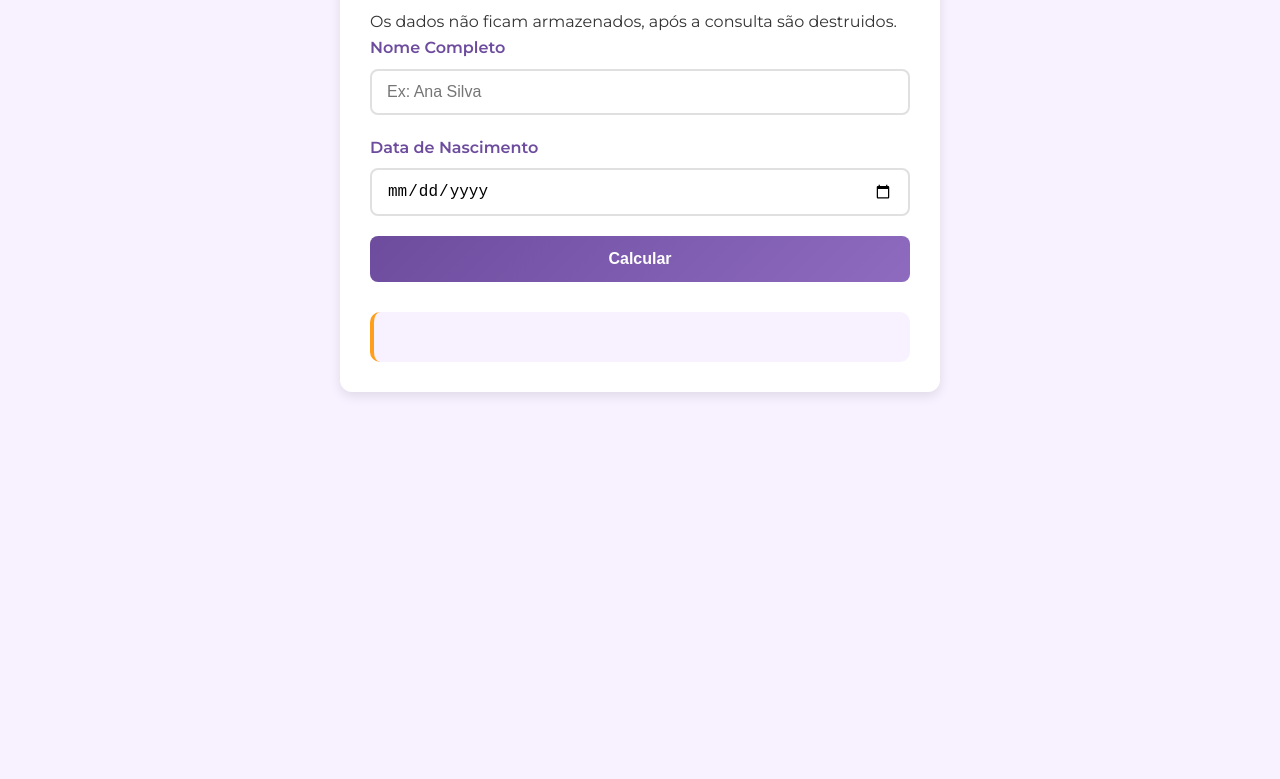
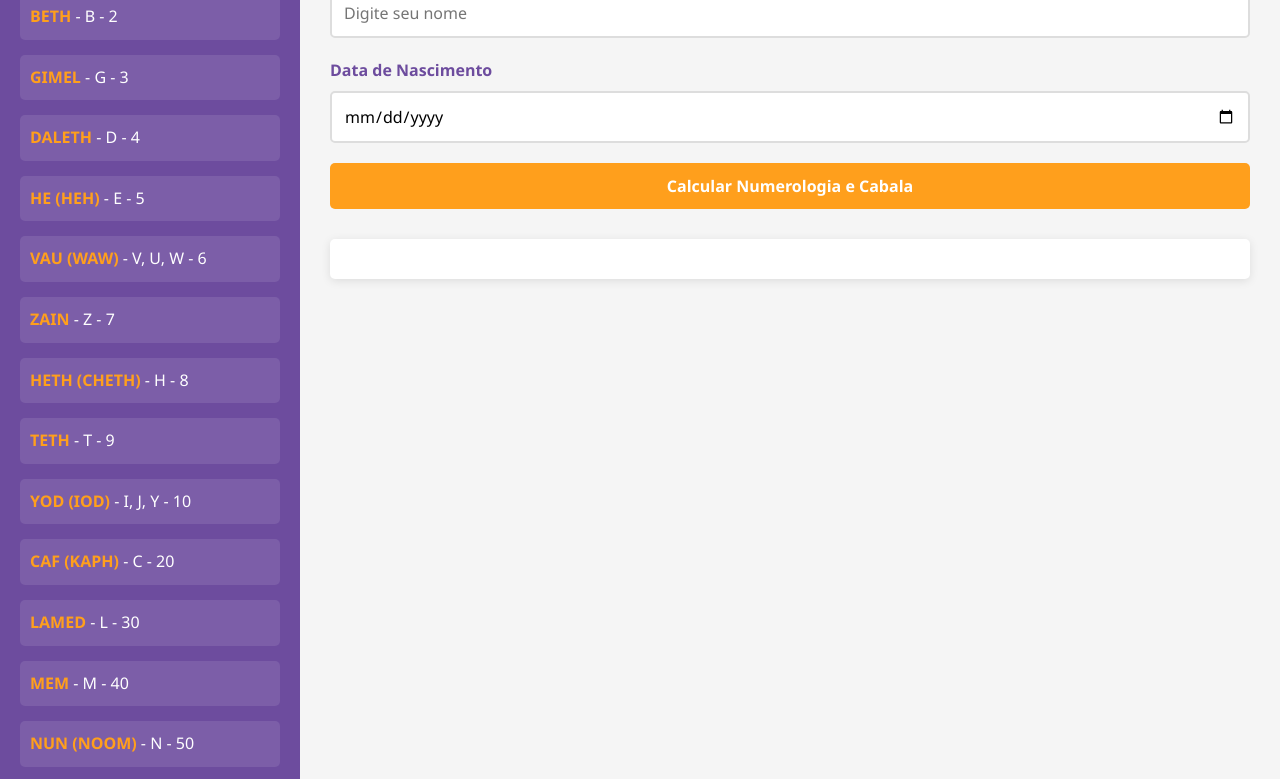
Before and after one commit to Mancoliver/numerologia, a plain HTML site: page index.html in a window 1280 px wide. Shown: the part 157-936 px from the top of the page. Before the commit the page ends 800 px from the top, so only its background shows below. Drawn offline with nearby package versions, Linux system fonts and the light colour scheme.

Commit message:
Update index.html

```diff
--- a/index.html
+++ b/index.html
@@ -1,25 +1,252 @@
 <!DOCTYPE html>
-<html>
+<html lang="pt-BR">
 <head>
-  <title>Numerologia Gratuita</title>
-  <link href="https://fonts.googleapis.com/css2?family=Montserrat:wght@400;600&family=Playfair+Display:wght@700&display=swap" rel="stylesheet">
-  <link rel="stylesheet" href="style.css">
+    <meta charset="UTF-8">
+    <meta name="viewport" content="width=device-width, initial-scale=1.0">
+    <title>Numerologia & Cabala</title>
+    <style>
+        /* RESET E FONTES */
+        * {
+            margin: 0;
+            padding: 0;
+            box-sizing: border-box;
+            font-family: 'Segoe UI', Tahoma, Geneva, Verdana, sans-serif;
+        }
+
+        body {
+            background-color: #f5f5f5;
+            color: #333;
+            line-height: 1.6;
+        }
+
+        /* LAYOUT PRINCIPAL */
+        .container {
+            display: flex;
+            min-height: 100vh;
+        }
+
+        /* BARRA LATERAL (CABALA) */
+        .sidebar {
+            width: 300px;
+            background-color: #6D4C9E;
+            color: white;
+            padding: 20px;
+            overflow-y: auto;
+        }
+
+        .sidebar h2 {
+            text-align: center;
+            margin-bottom: 20px;
+            font-size: 1.5rem;
+            border-bottom: 2px solid #FF9F1C;
+            padding-bottom: 10px;
+        }
+
+        .cabala-item {
+            margin-bottom: 15px;
+            background-color: rgba(255, 255, 255, 0.1);
+            padding: 10px;
+            border-radius: 5px;
+        }
+
+        .cabala-item strong {
+            color: #FF9F1C;
+        }
+
+        /* CONTEÚDO PRINCIPAL */
+        .main-content {
+            flex: 1;
+            padding: 30px;
+        }
+
+        h1 {
+            color: #6D4C9E;
+            text-align: center;
+            margin-bottom: 30px;
+        }
+
+        .input-group {
+            margin-bottom: 20px;
+        }
+
+        label {
+            display: block;
+            margin-bottom: 8px;
+            font-weight: 600;
+            color: #6D4C9E;
+        }
+
+        input[type="text"],
+        input[type="date"] {
+            width: 100%;
+            padding: 12px;
+            border: 2px solid #ddd;
+            border-radius: 5px;
+            font-size: 16px;
+        }
+
+        button {
+            background-color: #FF9F1C;
+            color: white;
+            border: none;
+            padding: 12px 20px;
+            font-size: 16px;
+            border-radius: 5px;
+            cursor: pointer;
+            width: 100%;
+            font-weight: bold;
+            transition: background-color 0.3s;
+        }
+
+        button:hover {
+            background-color: #e08a0a;
+        }
+
+        #resultado {
+            margin-top: 30px;
+            background-color: white;
+            padding: 20px;
+            border-radius: 5px;
+            box-shadow: 0 2px 10px rgba(0, 0, 0, 0.1);
+        }
+
+        .resultado-box {
+            margin-bottom: 20px;
+        }
+
+        .resultado-box h3 {
+            color: #6D4C9E;
+            margin-bottom: 10px;
+        }
+
+        /* RESPONSIVIDADE */
+        @media (max-width: 768px) {
+            .container {
+                flex-direction: column;
+            }
+
+            .sidebar {
+                width: 100%;
+                order: 2;
+            }
+        }
+    </style>
 </head>
 <body>
     <div class="container">
-    <h1>Numerologia do Nome</h1>
-    <p> Os dados não ficam armazenados, após a consulta são destruidos.</p>
+        <!-- BARRA LATERAL COM TABELA DA CABALA -->
+        <aside class="sidebar">
+            <h2>Tabela da Cabala</h2>
+
+            <div class="cabala-item">
+                <strong>ALEPH</strong> - A - 1
+            </div>
+
+            <div class="cabala-item">
+                <strong>BETH</strong> - B - 2
+            </div>
+
+            <div class="cabala-item">
+                <strong>GIMEL</strong> - G - 3
+            </div>
+
+            <div class="cabala-item">
+                <strong>DALETH</strong> - D - 4
+            </div>
+
+            <div class="cabala-item">
+                <strong>HE (HEH)</strong> - E - 5
+            </div>
+
+            <div class="cabala-item">
+                <strong>VAU (WAW)</strong> - V, U, W - 6
+            </div>
+
+            <div class="cabala-item">
+                <strong>ZAIN</strong> - Z - 7
+            </div>
+
+            <div class="cabala-item">
+                <strong>HETH (CHETH)</strong> - H - 8
+            </div>
+
+            <div class="cabala-item">
+                <strong>TETH</strong> - T - 9
+            </div>
+
+            <div class="cabala-item">
+                <strong>YOD (IOD)</strong> - I, J, Y - 10
+            </div>
+
+            <div class="cabala-item">
+                <strong>CAF (KAPH)</strong> - C - 20
+            </div>
+
+            <div class="cabala-item">
+                <strong>LAMED</strong> - L - 30
+            </div>
+
+            <div class="cabala-item">
+                <strong>MEM</strong> - M - 40
+            </div>
+
+            <div class="cabala-item">
+                <strong>NUN (NOOM)</strong> - N - 50
+            </div>
+
+            <div class="cabala-item">
+                <strong>SAMECH (SAMECK)</strong> - S - 60
+            </div>
+
+            <div class="cabala-item">
+                <strong>AYIN (GNAIM)</strong> - O - 70
+            </div>
+
+            <div class="cabala-item">
+                <strong>PHE (PEH)</strong> - P, Ph, F - 80
+            </div>
+
+            <div class="cabala-item">
+                <strong>TZADI (TSAD)</strong> - Ts, Tz - 90
+            </div>
+
+            <div class="cabala-item">
+                <strong>COF (KOOF)</strong> - K, Q - 100
+            </div>
+
+            <div class="cabala-item">
+                <strong>RESH</strong> - R - 200
+            </div>
+
+            <div class="cabala-item">
+                <strong>SHIM</strong> - Sh, Ch, X - 300
+            </div>
+
+            <div class="cabala-item">
+                <strong>TAU (TAW)</strong> - Th - 400
+            </div>
+        </aside>
+
+        <!-- CONTEÚDO PRINCIPAL -->
+        <main class="main-content">
+            <h1>Numerologia & Cabala</h1>
+
             <div class="input-group">
                 <label for="nome">Nome Completo</label>
-      <input type="text" id="nome" placeholder="Ex: Ana Silva">
+                <input type="text" id="nome" placeholder="Digite seu nome">
             </div>
+
             <div class="input-group">
                 <label for="data">Data de Nascimento</label>
                 <input type="date" id="data">
             </div>
-    <button onclick="calcular()">Calcular</button>
+
+            <button id="btnCalcular">Calcular Numerologia e Cabala</button>
+
             <div id="resultado"></div>
+        </main>
     </div>
+
     <script src="script.js"></script>
 </body>
 </html>
```
Lines whose indentation alone changed are shown as unchanged.
